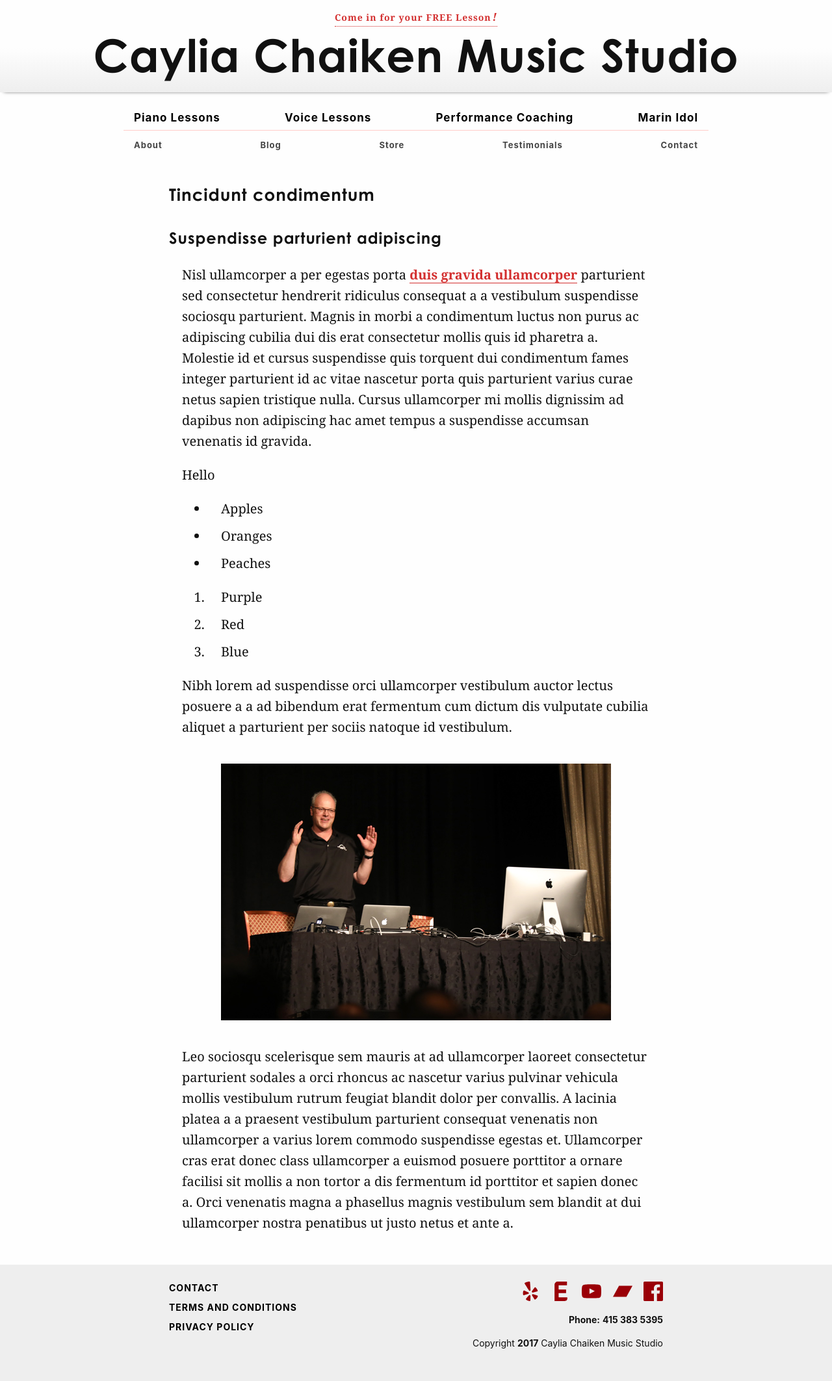
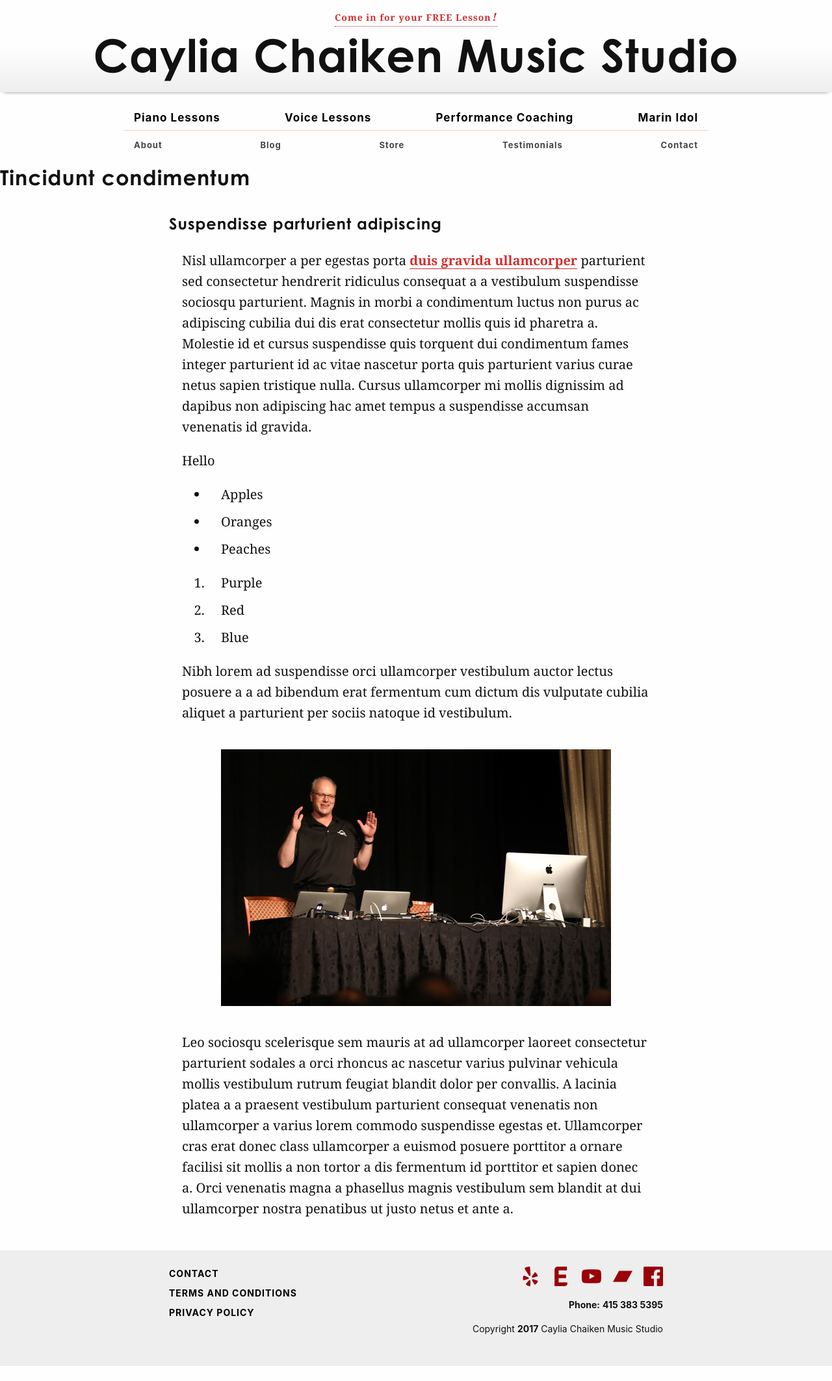
Before and after one commit to cchaiken/ccms, a Jekyll site: the page built from test.markdown, in a window 1280 px wide. Shown: the whole page at 65% size. Built offline with Jekyll 4.4.1, drawn with Linux system fonts in a browser that asks for light colours; some web fonts are replaced; after the commit the page ends 2102 px from its top, so only the background shows below that.

```diff
--- a/test.markdown
+++ b/test.markdown
@@ -5,7 +5,7 @@ description: Open up and say “Laaah!” with tailored voice lessons in the hea
   Mill Valley. Learn to sing with a flexible and supportive teacher. Try a free lesson!
 ---
 
-## Tincidunt condimentum
+# Tincidunt condimentum
 
 ### Suspendisse parturient adipiscing
 
```
